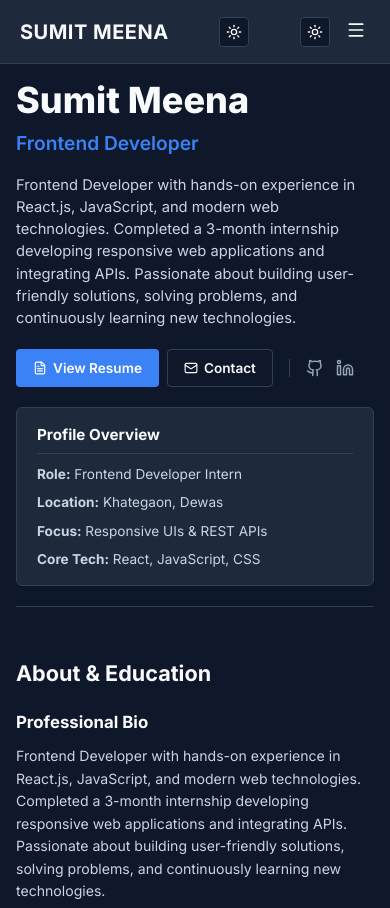
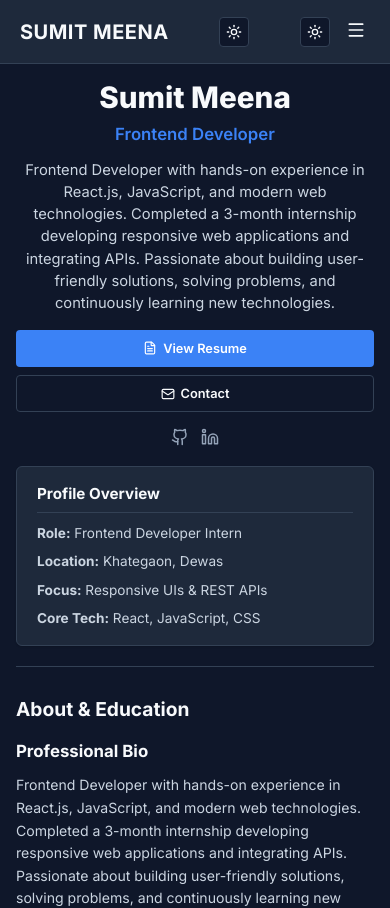
Before and after one commit to sumitmeena4562/my-portfolio, a React (Vite) app: page / in a window 390 px wide. Shown: the top 908 px of the page. Built offline with nearby package versions, Linux system fonts and the light colour scheme.

Commit message:
style: optimize layout responsiveness and structure

```diff
--- a/src/components/About.jsx
+++ b/src/components/About.jsx
@@ -10,7 +10,7 @@ const About = () => {
     <section id="about" className="no-print">
       <h2 className="section-title">About & Education</h2>
 
-      <div style={{
+      <div className="about-grid" style={{
         display: 'grid',
         gridTemplateColumns: '1fr 1fr',
         gap: '24px',
@@ -65,6 +65,8 @@ const About = () => {
                   justifyContent: 'space-between',
                   alignItems: 'baseline',
                   marginBottom: '4px',
+                  flexWrap: 'wrap',
+                  gap: '4px',
                 }}>
                   <h4 style={{
                     fontSize: '0.92rem',
@@ -80,6 +82,7 @@ const About = () => {
                     display: 'flex',
                     alignItems: 'center',
                     gap: '4px',
+                    whiteSpace: 'nowrap',
                   }}>
                     <Calendar size={10} /> {edu.year.split(': ')[1]}
                   </span>
@@ -106,8 +109,8 @@ const About = () => {
       </div>
 
       <style>{`
-        @media (max-width: 768px) {
-          #about > div {
+        @media (max-width: 800px) {
+          .about-grid {
             grid-template-columns: 1fr !important;
             gap: 20px !important;
           }
--- a/src/components/Hero.jsx
+++ b/src/components/Hero.jsx
@@ -7,11 +7,11 @@ const Hero = () => {
   const { name, title, aboutMe, githubUrl, linkedinUrl, email, location } = resumeData.personalInfo;
 
   return (
-    <section id="home" className="animate-fade-in" style={{
+    <section id="home" className="animate-fade-in hero-container" style={{
       paddingTop: '80px',
       paddingBottom: '20px',
     }}>
-      <div style={{
+      <div className="hero-grid" style={{
         display: 'grid',
         gridTemplateColumns: '1.2fr 0.8fr',
         gap: '24px',
@@ -20,7 +20,7 @@ const Hero = () => {
       }}>
         {/* Left Column: Heading and Details */}
         <div>
-          <h1 style={{
+          <h1 className="hero-name" style={{
             fontSize: '2.25rem',
             fontWeight: '800',
             lineHeight: '1.15',
@@ -30,7 +30,7 @@ const Hero = () => {
             {name}
           </h1>
 
-          <h2 style={{
+          <h2 className="hero-title" style={{
             fontSize: '1.2rem',
             fontWeight: '600',
             color: 'var(--primary)',
@@ -39,7 +39,7 @@ const Hero = () => {
             {title}
           </h2>
 
-          <p style={{
+          <p className="hero-desc" style={{
             fontSize: '0.92rem',
             color: 'var(--text-secondary)',
             lineHeight: '1.5',
@@ -50,13 +50,17 @@ const Hero = () => {
           </p>
 
           {/* Actions & Socials inline */}
-          <div style={{
+          <div className="hero-actions-container" style={{
             display: 'flex',
             flexWrap: 'wrap',
             alignItems: 'center',
             gap: '16px',
           }}>
-            <div style={{ display: 'flex', gap: '8px' }}>
+            <div className="hero-buttons" style={{
+              display: 'flex',
+              gap: '8px',
+              flexWrap: 'wrap',
+            }}>
               <a href="#resume" className="btn btn-primary">
                 <FileText size={14} /> View Resume
               </a>
@@ -66,12 +70,10 @@ const Hero = () => {
             </div>
 
             {/* Vertically centered social list */}
-            <div style={{
+            <div className="hero-socials" style={{
               display: 'flex',
               alignItems: 'center',
               gap: '12px',
-              borderLeft: '1px solid var(--border-color)',
-              paddingLeft: '16px',
             }}>
               <a href={githubUrl} target="_blank" rel="noopener noreferrer" style={{
                 color: 'var(--text-muted)',
@@ -98,10 +100,11 @@ const Hero = () => {
         </div>
 
         {/* Right Column: Focus Areas / High-level stats */}
-        <div className="glass-panel" style={{
+        <div className="hero-card glass-panel" style={{
           padding: '16px 20px',
           backgroundColor: 'var(--bg-secondary)',
           border: '1px solid var(--border-color)',
+          width: '100%',
         }}>
           <h3 style={{
             fontSize: '0.95rem',
@@ -138,10 +141,48 @@ const Hero = () => {
       </div>
 
       <style>{`
-        @media (max-width: 768px) {
-          #home > div {
+        @media (max-width: 800px) {
+          .hero-grid {
             grid-template-columns: 1fr !important;
             gap: 20px !important;
+          }
+          .hero-socials {
+            border-left: none !important;
+            padding-left: 0 !important;
+          }
+        }
+        @media (max-width: 576px) {
+          .hero-name {
+            font-size: 1.85rem !important;
+            text-align: center;
+          }
+          .hero-title {
+            font-size: 1.05rem !important;
+            text-align: center;
+            margin-bottom: 12px !important;
+          }
+          .hero-desc {
+            text-align: center;
+            margin-bottom: 16px !important;
+          }
+          .hero-actions-container {
+            flex-direction: column !important;
+            align-items: center !important;
+            gap: 12px !important;
+            width: 100%;
+          }
+          .hero-buttons {
+            width: 100%;
+            flex-direction: column !important;
+            gap: 8px !important;
+          }
+          .hero-buttons a {
+            width: 100% !important;
+          }
+          .hero-socials {
+            justify-content: center;
+            margin-top: 4px;
+            width: 100%;
           }
         }
       `}</style>
--- a/src/components/ResumeView.jsx
+++ b/src/components/ResumeView.jsx
@@ -13,9 +13,9 @@ const ResumeView = () => {
   };
 
   return (
-    <section id="resume">
+    <section id="resume" className="resume-section-web">
       {/* Web view header and download trigger */}
-      <div className="no-print" style={{
+      <div className="no-print resume-trigger-header" style={{
         display: 'flex',
         justifyContent: 'space-between',
         alignItems: 'center',
@@ -30,7 +30,7 @@ const ResumeView = () => {
           </p>
         </div>
 
-        <button onClick={handlePrint} className="btn btn-primary">
+        <button onClick={handlePrint} className="btn btn-primary resume-print-btn">
           <Download size={14} /> Print / Save as PDF
         </button>
       </div>
@@ -40,7 +40,7 @@ const ResumeView = () => {
         <div className="resume-paper" style={{
           backgroundColor: 'var(--bg-secondary)',
           color: 'var(--text-primary)',
-          padding: '24px 30px', /* Compact preview padding */
+          padding: '24px 30px',
           borderRadius: 'var(--border-radius)',
           border: '1px solid var(--border-color)',
           boxShadow: 'var(--card-shadow)',
@@ -239,7 +239,7 @@ const ResumeView = () => {
           </div>
 
           {/* Education & Certifications Section */}
-          <div style={{
+          <div className="resume-edu-cert-grid" style={{
             display: 'grid',
             gridTemplateColumns: '1.2fr 1fr',
             gap: '20px',
@@ -306,16 +306,24 @@ const ResumeView = () => {
       <style>{`
         @media (max-width: 600px) {
           .resume-paper {
-            padding: 16px 20px !important;
+            padding: 16px 16px !important;
           }
           .resume-contact-info {
             flex-direction: column !important;
             align-items: center !important;
             gap: 4px !important;
           }
-          #resume > div.resume-preview-container > div > div:nth-child(6) {
+          .resume-edu-cert-grid {
             grid-template-columns: 1fr !important;
             gap: 12px !important;
+          }
+          .resume-trigger-header {
+            flex-direction: column !important;
+            align-items: flex-start !important;
+            gap: 12px !important;
+          }
+          .resume-print-btn {
+            width: 100% !important;
           }
         }
       `}</style>
--- a/src/components/Skills.jsx
+++ b/src/components/Skills.jsx
@@ -9,7 +9,7 @@ const Skills = () => {
     <section id="skills" className="no-print">
       <h2 className="section-title">Skills & Certifications</h2>
 
-      <div style={{
+      <div className="skills-grid" style={{
         display: 'grid',
         gridTemplateColumns: '1.2fr 0.8fr',
         gap: '24px',
@@ -105,8 +105,8 @@ const Skills = () => {
       </div>
 
       <style>{`
-        @media (max-width: 768px) {
-          #skills > div {
+        @media (max-width: 800px) {
+          .skills-grid {
             grid-template-columns: 1fr !important;
             gap: 20px !important;
           }
--- a/src/index.css
+++ b/src/index.css
@@ -15,7 +15,7 @@
 
   --font-family: 'Inter', -apple-system, BlinkMacSystemFont, sans-serif;
   --transition-smooth: all 0.2s ease;
-  --border-radius: 6px;      /* Slightly sharper corners */
+  --border-radius: 6px;
 }
 
 [data-theme="dark"] {
@@ -43,8 +43,8 @@ body {
   font-family: var(--font-family);
   background-color: var(--bg-primary);
   color: var(--text-primary);
-  font-size: 0.9rem;          /* Compact standard text */
-  line-height: 1.5;           /* Tighter line height */
+  font-size: 0.9rem;          /* Standard text size */
+  line-height: 1.5;
   overflow-x: hidden;
   transition: background-color 0.2s ease, color 0.2s ease;
 }
@@ -67,7 +67,7 @@ button, input, textarea {
   transition: var(--transition-smooth);
 }
 
-/* Page animations - kept subtle and quick */
+/* Page animations */
 @keyframes fadeIn {
   from { opacity: 0; transform: translateY(5px); }
   to { opacity: 1; transform: translateY(0); }
@@ -86,14 +86,14 @@ button, input, textarea {
 
 .main-content {
   flex-grow: 1;
-  max-width: 850px;  /* Compact page width */
+  max-width: 850px;
   width: 100%;
   margin: 0 auto;
   padding: 0 16px;
 }
 
 section {
-  padding: 50px 0 15px; /* Compact padding */
+  padding: 48px 0 16px; /* Compact consistent vertical spacing */
   border-bottom: 1px solid var(--border-color);
 }
 
@@ -102,10 +102,10 @@ section:last-of-type {
 }
 
 .section-title {
-  font-size: 1.35rem;  /* Compact header */
+  font-size: 1.3rem;
   font-weight: 700;
   color: var(--text-primary);
-  margin-bottom: 20px; /* Reduced margin */
+  margin-bottom: 20px;
   display: flex;
   align-items: center;
   gap: 6px;
@@ -129,14 +129,16 @@ section:last-of-type {
 .btn {
   display: inline-flex;
   align-items: center;
+  justify-content: center;
   gap: 6px;
-  padding: 8px 16px;  /* Compact buttons */
+  padding: 8px 16px;
   border-radius: 4px;
   font-weight: 600;
   font-size: 0.85rem;
   cursor: pointer;
   transition: var(--transition-smooth);
   border: 1px solid transparent;
+  white-space: nowrap;
 }
 
 .btn-primary {
@@ -162,6 +164,36 @@ section:last-of-type {
 .resume-preview-container {
   width: 100%;
   margin: 0 auto;
+  overflow-x: auto; /* Allow scrolling on small screens if resume paper min-width triggers */
+}
+
+/* RESPONSIVE MEDIA QUERIES FOR LAYOUT COMPACTNESS AND ALIGNMENT */
+
+@media (max-width: 800px) {
+  section {
+    padding: 36px 0 12px; /* Tighter padding for tablets */
+  }
+}
+
+@media (max-width: 576px) {
+  body {
+    font-size: 0.88rem; /* Slightly smaller text for mobile */
+  }
+
+  section {
+    padding: 28px 0 10px; /* Tighter padding for mobile */
+  }
+
+  .btn {
+    padding: 8px 14px;
+    font-size: 0.8rem;
+    width: 100%; /* Full-width buttons on mobile */
+  }
+
+  .section-title {
+    font-size: 1.2rem;
+    margin-bottom: 16px;
+  }
 }
 
 /* PRINT MEDIA STYLES - CRITICAL FOR PDF GENERATION */
@@ -169,7 +201,7 @@ section:last-of-type {
   body {
     background-color: #ffffff !important;
     color: #000000 !important;
-    font-size: 9.5pt !important;    /* Tight fit */
+    font-size: 9.5pt !important;
     font-family: 'Inter', sans-serif !important;
     line-height: 1.35 !important;
   }
```
